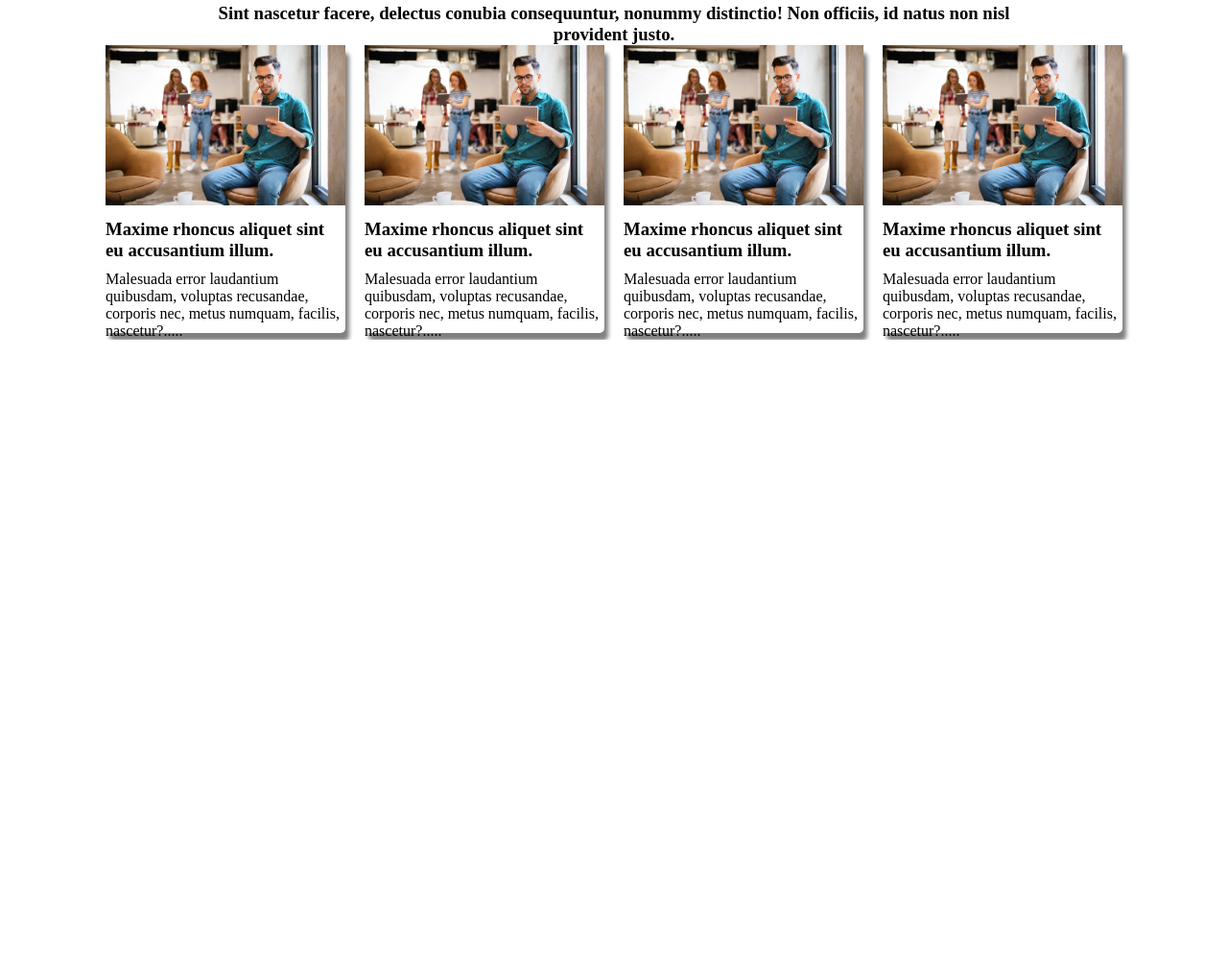
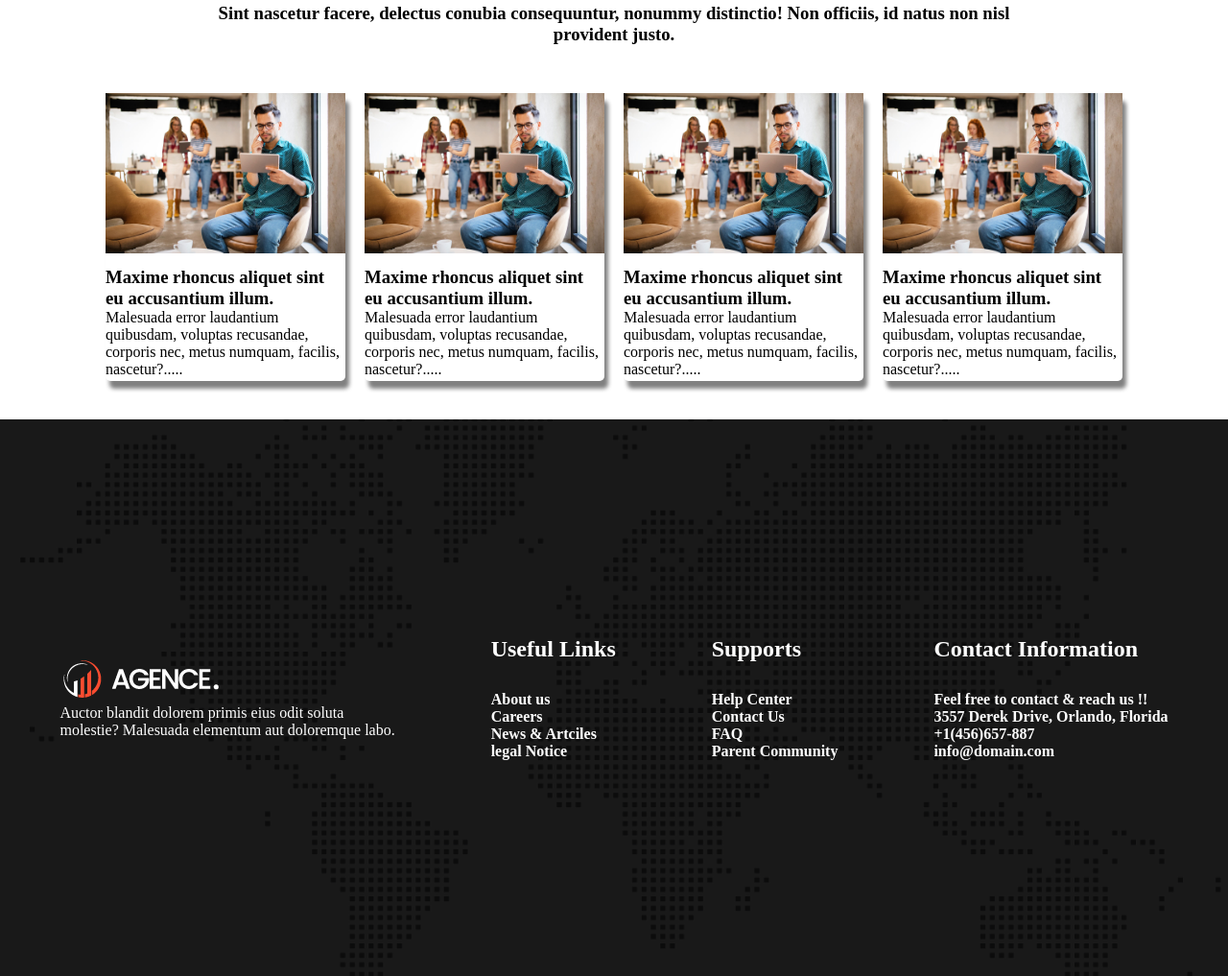
Before and after one commit to hasibulhussen007/conceptual-session-2, a plain HTML site: page index.html in a window 1280 px wide. Shown: the part 1977-2994 px from the top of the page at 96% size. Before the commit the page ends 2331 px from the top, so only its background shows below. Drawn offline with Linux system fonts and the light colour scheme.

Commit message:
footer added

```diff
--- a/index.html
+++ b/index.html
@@ -116,6 +116,34 @@
             </div>
         </div>
     </main>
-    <footer></footer>
+    <footer>
+        <div class="footer-container">
+            <div class="footer-contact">
+                <img src="asset/logo/logo.png" alt="">
+                <p>Auctor blandit dolorem primis eius odit soluta <br> molestie? Malesuada elementum aut doloremque labo.</p>
+            </div>
+            <div class="useful-link">
+                <h2 class="max-gap">Useful Links</h2>
+                <h4>About us</h4>
+                <h4>Careers</h4>
+                <h4>News & Artciles</h4>
+                <h4>legal Notice</h4>
+            </div>
+            <div class="supports">
+                <h2 class="max-gap">Supports</h2>
+                <h4>Help Center</h4>
+                <h4>Contact Us</h4>
+                <h4>FAQ</h4>
+                <h4>Parent Community</h4>
+            </div>
+            <div class="contact-info">
+                <h2 class="max-gap">Contact Information</h2>
+                <h4>Feel free to contact & reach us !!</h4>
+                <h4>3557 Derek Drive, Orlando, Florida</h4>
+                <h4>+1(456)657-887</h4>
+                <h4>info@domain.com</h4>
+            </div>
+        </div>
+    </footer>
 </body>
 </html>
--- a/styles/style.css
+++ b/styles/style.css
@@ -134,16 +134,39 @@
     height: 300px;
     box-shadow: 4px 8px 4px gray;
     border-radius: 5px;
+    margin-top: 50px;
 }
 .blog-img{
     width: 100%;
 }
 .card-title{
     margin-top: 10px;
-    margin-bottom: 10px;
+    margin-bottom: 0px;
 }
 .cards{
     display: flex;
     justify-content: center;
     gap: 20px;
 }
+.footer-container{
+    height: 60vh;
+    background-image: url("../asset/image/footer-bg.png"),
+    linear-gradient(rgba(0,0,0,0.9),rgba(0,0,0,0.9));
+    background-blend-mode: overlay;
+    background-position: center;
+    color: white;
+    background-repeat: none;
+    background-size: cover;
+    background-size: cover;
+    color: white;
+    display: flex;
+    justify-content: center;
+    align-items: center;
+    padding: 50px;
+    gap: 100px;
+    margin-top: 40px;
+
+}
+.max-gap{
+    margin-bottom: 30px;
+}
```
